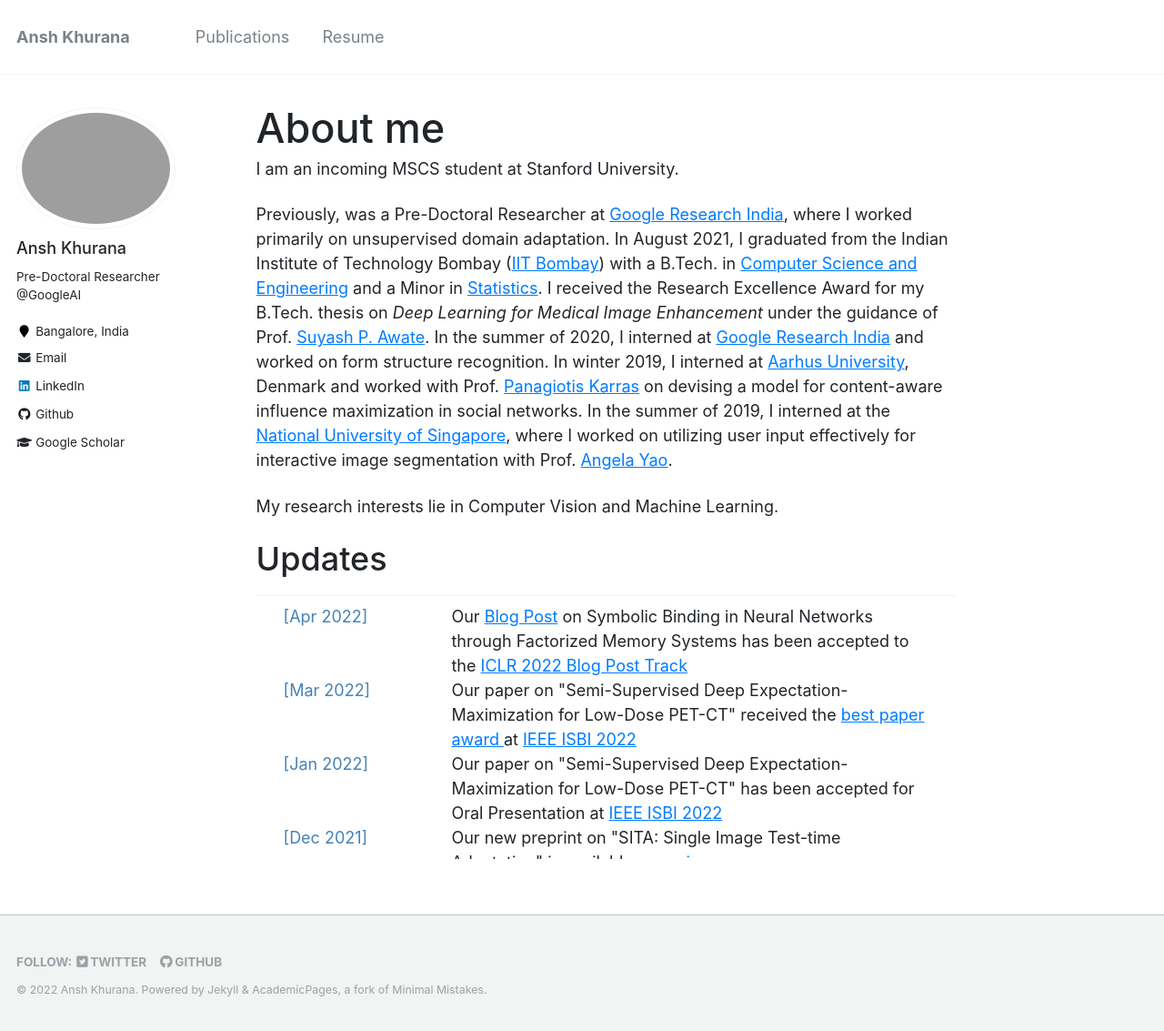
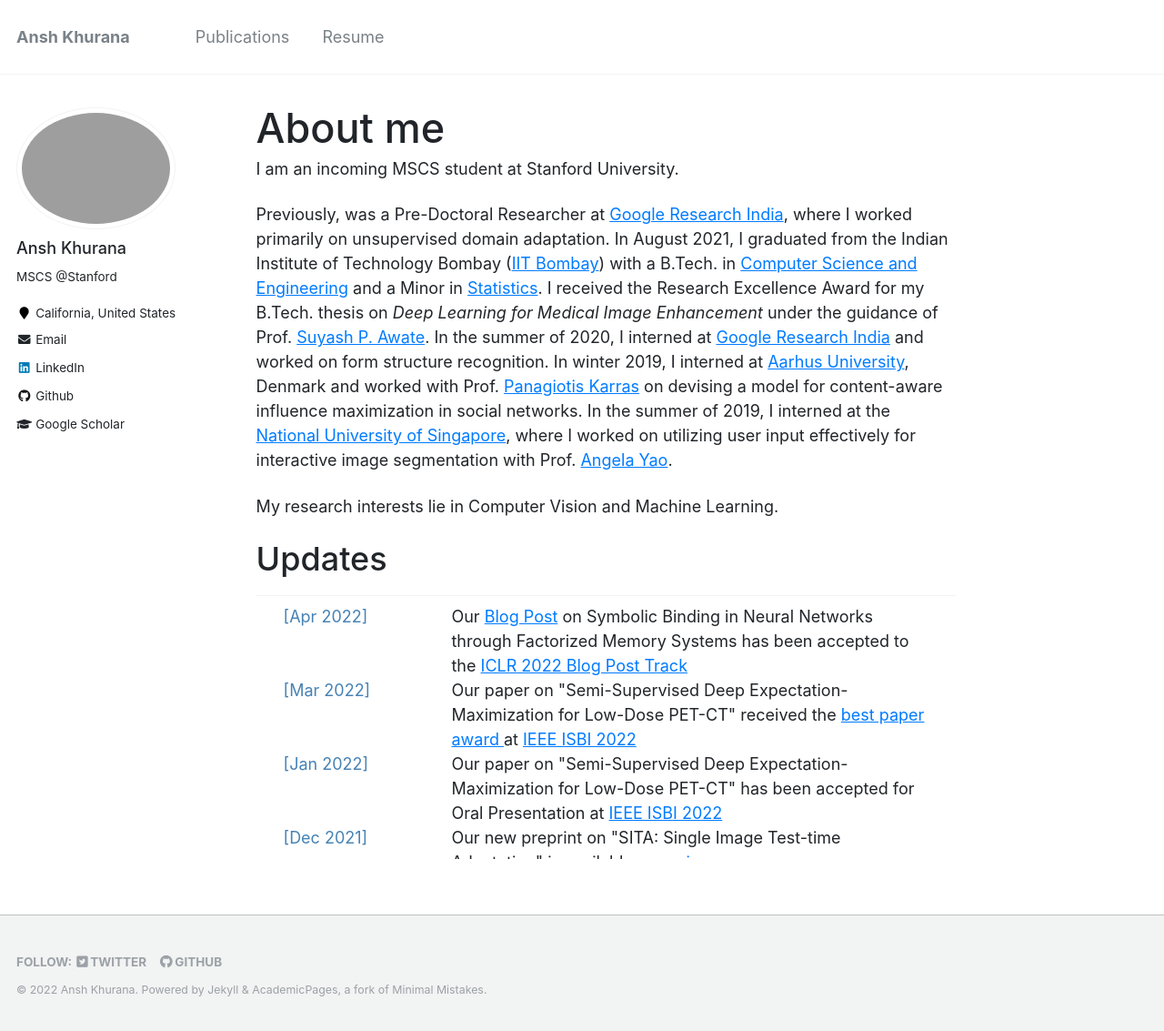
Before and after one commit to AnshKhurana/anshkhurana.github.io, a Jekyll site: the page built from _pages/about.md, in a window 1280 px wide and 1133 px high. Shown: the whole window at 91% size. Built offline with Jekyll 4.4.1, drawn with Linux system fonts in a browser that asks for light colours.

Commit message:
updates about.md

```diff
--- a/_config.yml
+++ b/_config.yml
@@ -10,7 +10,7 @@ locale                   : "en-US"
 title                    : "Ansh Khurana"
 title_separator          : "-"
 name                     : &name "Ansh Khurana"
-description              : &description "Pre-Doctoral Researcher at Google Research India."
+description              : &description "MSCS at Stanford University."
 url                      : "https://anshkhurana.github.io" # the base hostname & protocol for your site e.g. "https://mmistakes.github.io"
 baseurl                  : "" # the subpath of your site, e.g. "/blog"
 repository               : "anshkhurana/anshkhurana.github.io"
@@ -82,12 +82,12 @@ analytics:
 author:
   name             : "Ansh Khurana"
   avatar           : "profile.jpg"
-  bio              : "Pre-Doctoral Researcher @GoogleAI"
-  location         : "Bangalore, India"
+  bio              : "MSCS @Stanford"
+  location         : "California, United States"
   employer         :
   pubmed           :
   googlescholar    : "https://scholar.google.com/citations?user=2mWM1ZkAAAAJ"
-  email            : "anshkhurana@google.com"
+  email            : "anshkhurana@stanford.edu"
   researchgate     :  # example: "https://www.researchgate.net/profile/yourprofile"
   uri              :
   bitbucket        :
```
